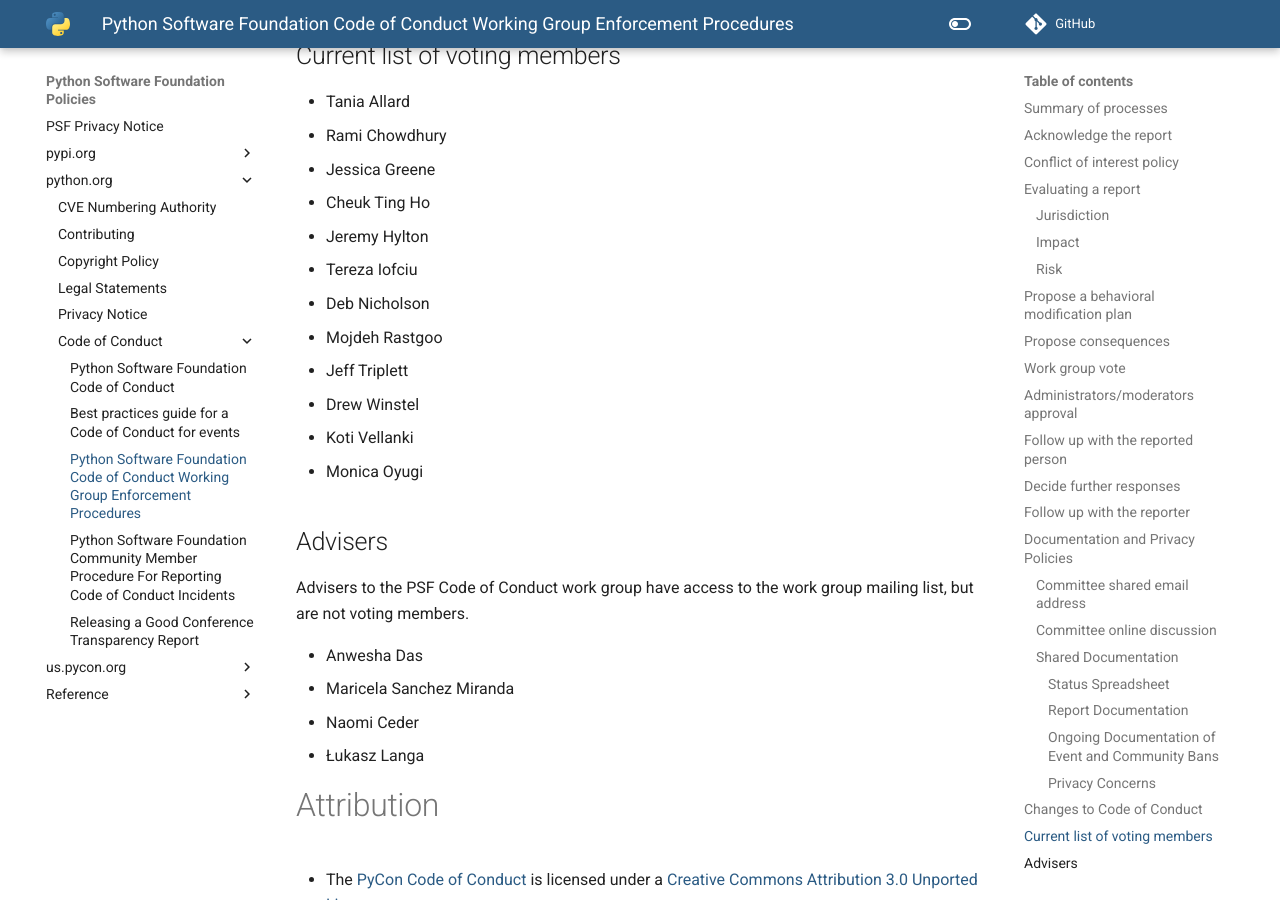
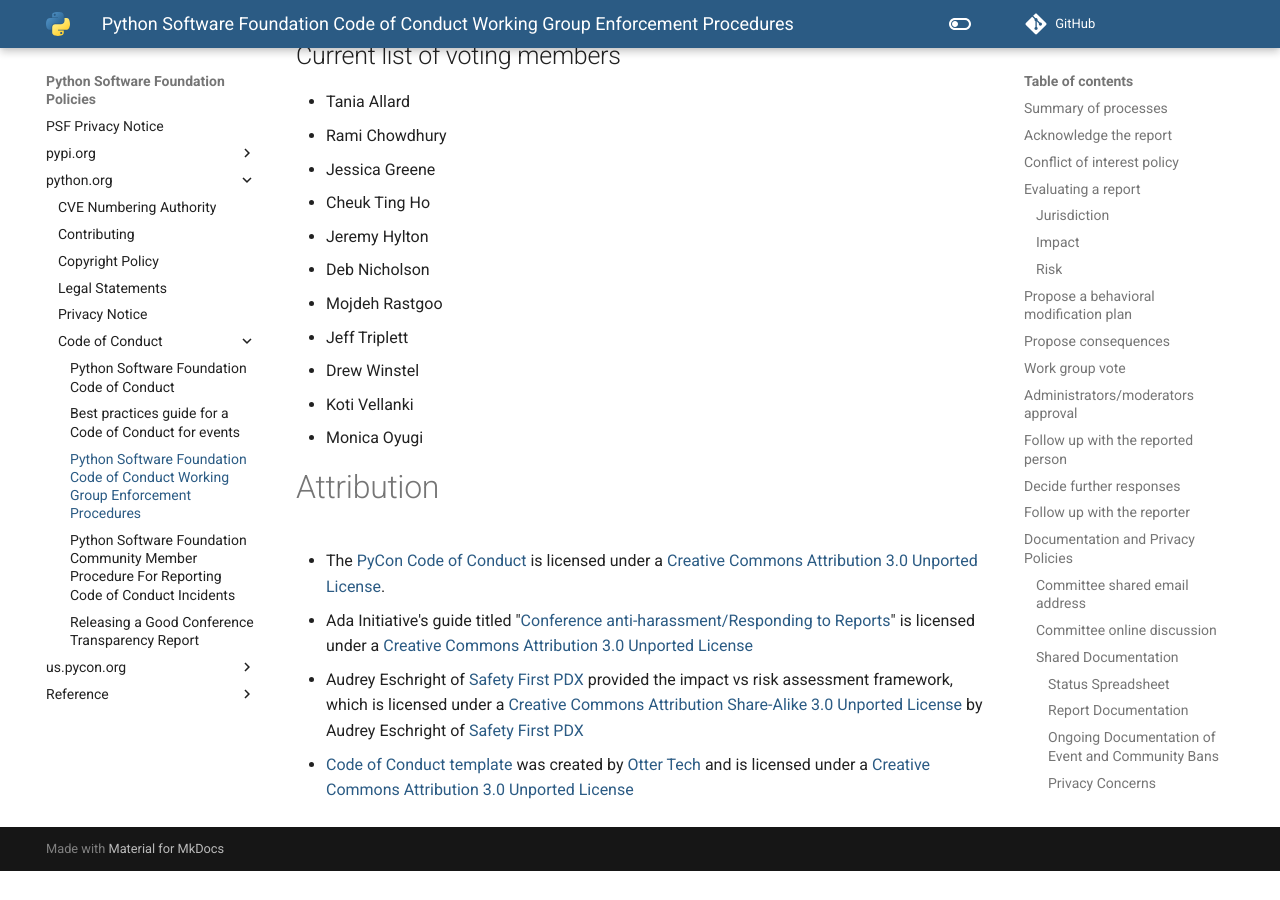
Before and after one commit to psf/policies, an MkDocs documentation site: the page built from docs/python.org/code-of-conduct/Enforcement-Procedures.md, in a window 1280 px wide and 900 px high, scrolled down 8677 px. Built offline with MkDocs 1.6.1 and Material for MkDocs 9.7.7, drawn with Linux system fonts in a browser that asks for light colours; comment, search, counter and statistics services are not loaded; after the commit the page ends 9548 px from its top, so only the background shows below that.

Commit message:
:pencil: Updates our members and removed advisors
We have never really had advisors so we are removing that too.

```diff
--- a/docs/python.org/code-of-conduct/Enforcement-Procedures.md
+++ b/docs/python.org/code-of-conduct/Enforcement-Procedures.md
@@ -243,7 +243,6 @@
 * Jessica Greene
 * Cheuk Ting Ho
 * Jeremy Hylton
-* Tereza Iofciu
 * Deb Nicholson
 * Mojdeh Rastgoo
 * Jeff Triplett
@@ -251,15 +250,6 @@
 * Koti Vellanki
 * Monica Oyugi
 
-## Advisers
-
-Advisers to the PSF Code of Conduct work group have access to the work group mailing list, but are not voting members.
-
-* Anwesha Das
-* Maricela Sanchez Miranda
-* Naomi Ceder
-* Łukasz Langa
-
 # Attribution
 
  * The [PyCon Code of Conduct](https://us.pycon.org/2018/about/code-of-conduct/) is licensed under a [Creative Commons Attribution 3.0 Unported License](http://creativecommons.org/licenses/by/3.0/).
```
